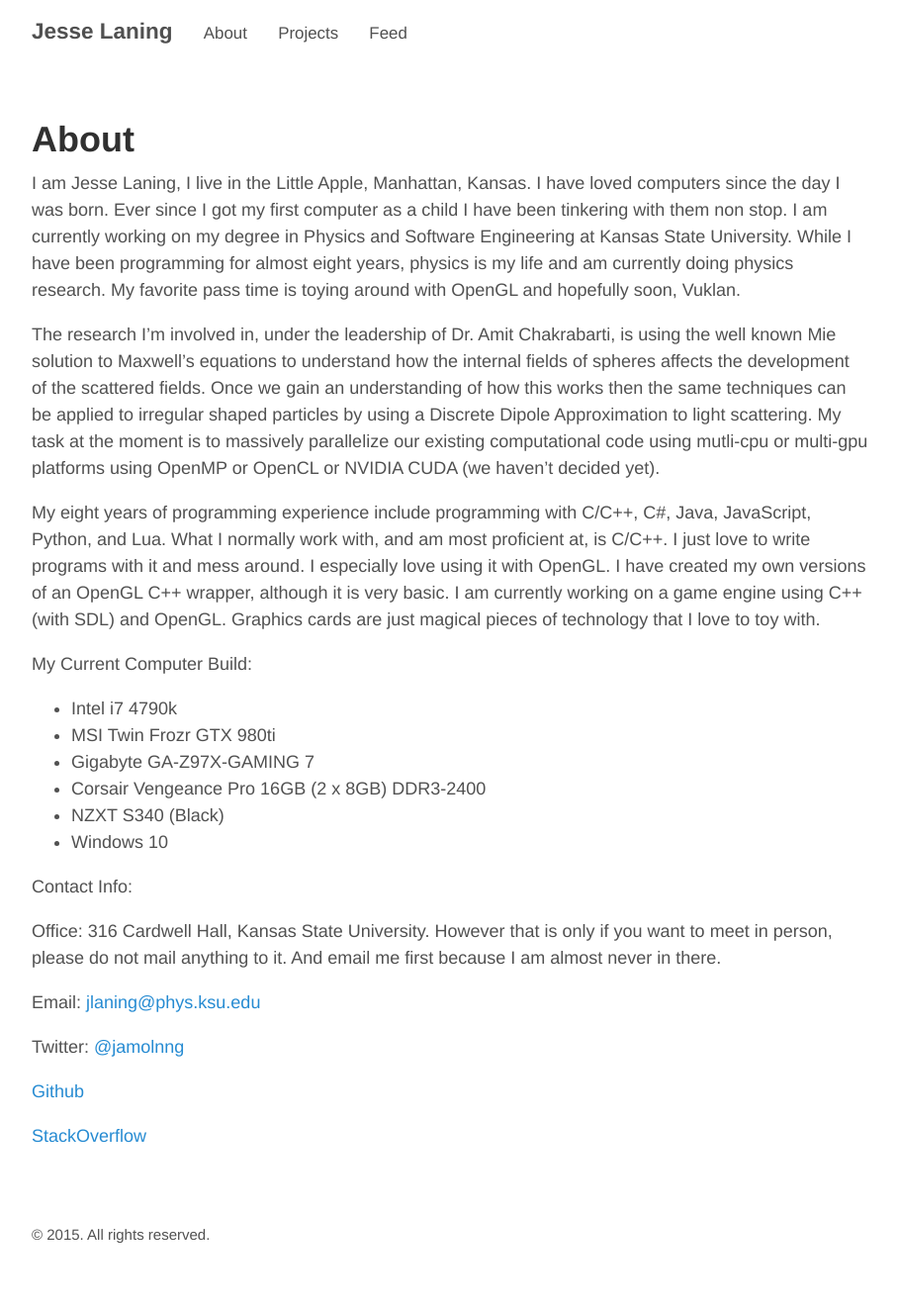
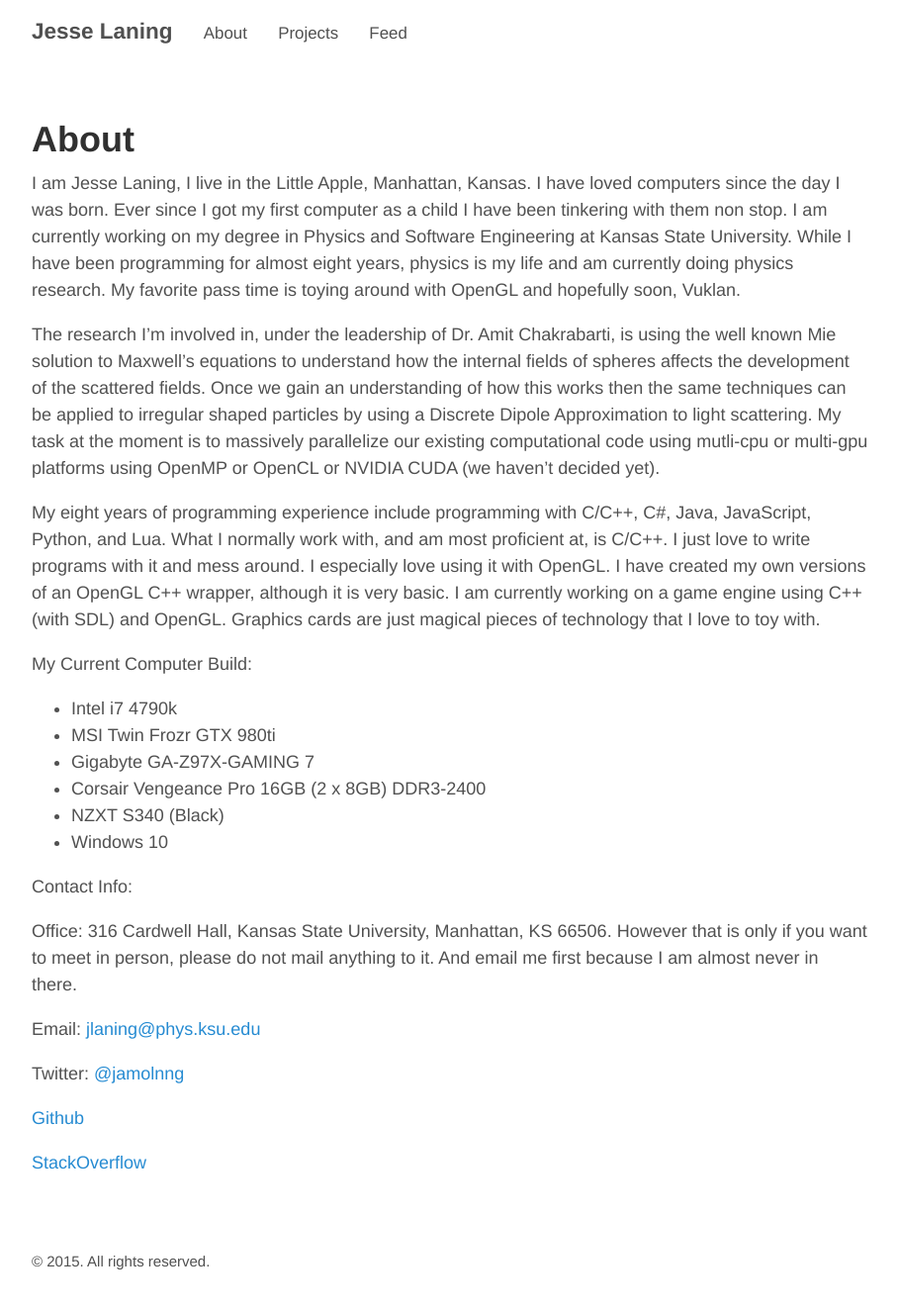
Before and after one commit to jamolnng/jamolnng.github.io, a Jekyll site: the page built from about.md, in a window 1280 px wide. Shown: the whole page at 99% size, without its empty margins (185-1093 px from the left). Built offline with Jekyll 4.4.1, drawn with Linux system fonts in a browser that asks for light colours; before the commit the page ends 1297 px from its top, so only the background shows below that.

Commit message:
update cw address

```diff
--- a/about.md
+++ b/about.md
@@ -33,7 +33,7 @@ My Current Computer Build:
 
 Contact Info:
 
-Office: 316 Cardwell Hall, Kansas State University. However that is only if you want to meet in person, please do not mail anything to it. And email me first because I am almost never in there.
+Office: 316 Cardwell Hall, Kansas State University, Manhattan, KS 66506. However that is only if you want to meet in person, please do not mail anything to it. And email me first because I am almost never in there.
 
 Email: <script>makeMail("jlaning", "phys.ksu.edu");</script>
 
```
